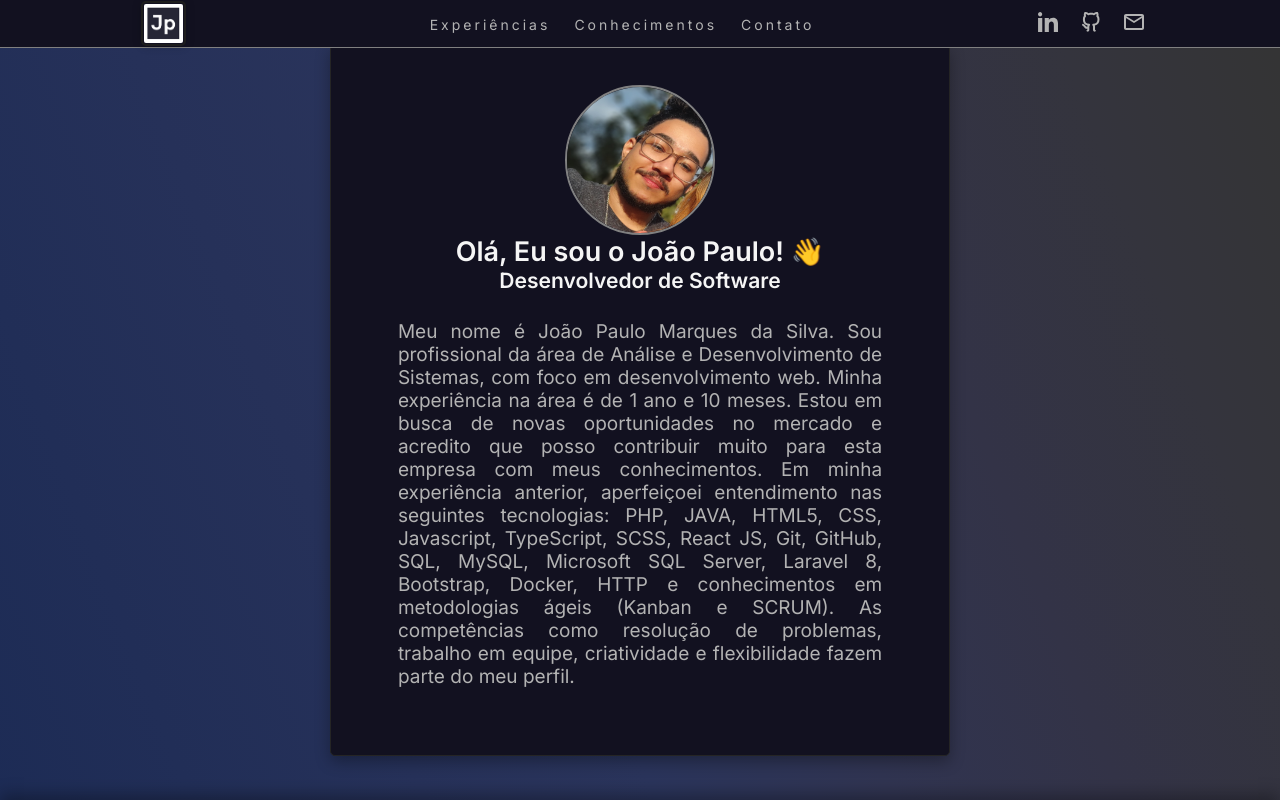
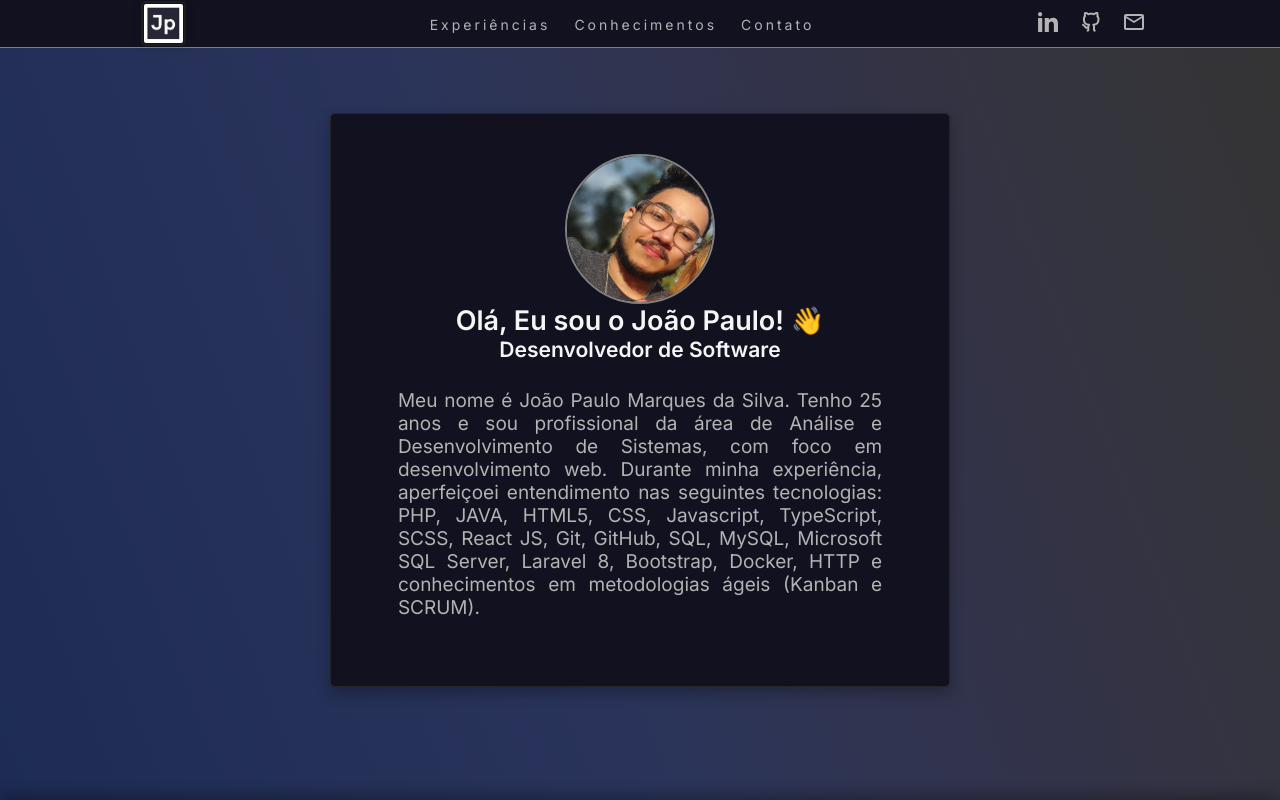
Before and after one commit to Joao1457/my-landing, a Next.js app: page / in a window 1280 px wide. Shown: the top 800 px of the page. Built offline with nearby package versions, Linux system fonts and the light colour scheme.

Commit message:
fix: correção do texto home

```diff
--- a/src/app/page.tsx
+++ b/src/app/page.tsx
@@ -35,19 +35,13 @@ export default function Home() {
                 <h3>Desenvolvedor de Software </h3>
               </div>
               <div className="card-footer">
-                <p>Meu nome é João Paulo Marques da Silva. Sou profissional da
+                <p>Meu nome é João Paulo Marques da Silva. Tenho 25 anos e sou profissional da
                   área de Análise e Desenvolvimento de Sistemas, com foco em
-                  desenvolvimento web. Minha experiência na área é de 1 ano e 10
-                  meses. Estou em busca de novas oportunidades no mercado e
-                  acredito que posso contribuir muito para esta empresa com meus
-                  conhecimentos. Em minha experiência anterior, aperfeiçoei
+                  desenvolvimento web. Durante minha experiência, aperfeiçoei
                   entendimento nas seguintes tecnologias: PHP, JAVA, HTML5, CSS,
                   Javascript, TypeScript, SCSS, React JS, Git, GitHub, SQL,
                   MySQL, Microsoft SQL Server, Laravel 8, Bootstrap, Docker,
                   HTTP e conhecimentos em metodologias ágeis (Kanban e SCRUM).
-                  As competências como resolução de problemas, trabalho em
-                  equipe, criatividade e flexibilidade fazem parte do meu
-                  perfil.
                 </p>
               </div>
             </div>
```
